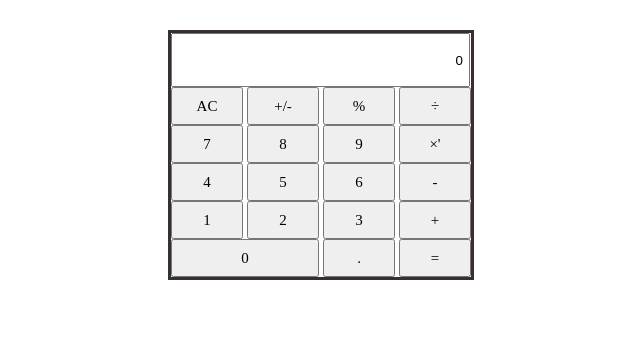
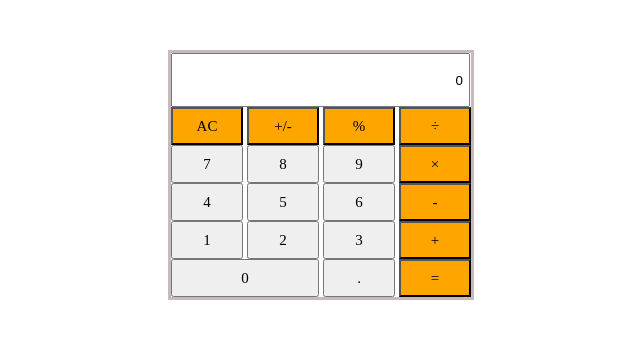
Before and after one commit to navpreetkaurr/Calculator, a plain HTML site: page index.html in a window 1280 px wide. Shown: the whole page, without its empty margins (332-972 px from the left). Drawn offline with Linux system fonts and the light colour scheme.

Commit message:
finished basics

```diff
--- a/index.html
+++ b/index.html
@@ -17,14 +17,14 @@
   <input class="displayAnswer" type="text" id="result" value="0">
   <div class="clickButton">
     <button  id="clearButton" onclick="clearScreen()">AC</button>
-    <button  id="ChangeSigns" onclick="changeSign()">+/-</button>
-    <button  id="PercentageButton" onclick="display('%')">%</button>
+    <button  id="operatorKey" onclick="changeSign()">+/-</button>
+    <button  id="operatorKey" onclick="display('%')">%</button>
     <button  id="operatorKey" onclick="display('/')">÷</button>
     <button id="numberKey" onclick="display('7')">7</button>
     <button id="numberKey" onclick="display('8')">8</button>
     <button id="numberKey" onclick="display('9')">9</button>
 
-    <button  id="operatorKey" onclick="display('*')">×'</button>
+    <button  id="operatorKey" onclick="display('*')">×</button>
     <button id="numberKey" onclick="display('4')">4</button>
     <button id="numberKey" onclick="display('5')">5</button>
     <button id="numberKey" onclick="display('6')">6</button>
--- a/myCalculator.js
+++ b/myCalculator.js
@@ -1,12 +1,16 @@
+
+//function to display content
 function display(val){
   document.getElementById('result').value+= val;
   return val;
 }
 
+//function to clear the screen using the clear screen button
 function clearScreen(){
   document.getElementById('result').value= ' ';
 }
 
+//main function to solve the equation being entered using buttons
 function solve(){
   let x = document.getElementById('result').value;
   let y = eval(x);
@@ -14,6 +18,7 @@ function solve(){
   return y;
 }
 
+//funtion to chnage the sign but still trying to figure it out
 function changeSign(){
   if( document.getElementById('result').value=="$-" )
   document.getElementById('result').value+= val;
--- a/style.css
+++ b/style.css
@@ -1,8 +1,7 @@
 body{
   width:300px;
-  border: solid rgb(56, 47, 47);
-  margin: 30px 500px;
-  color: gray;
+  border: solid rgb(199, 186, 186);
+  margin: 50px 500px;
 }
 
 .displayAnswer{
@@ -29,3 +28,8 @@ body{
 #ZeroButton{
   width: 148px;
 }
+
+#operatorKey, #equalToOperator, #clearButton{
+  box-shadow: none ;
+  background-color: orange;
+}
```
